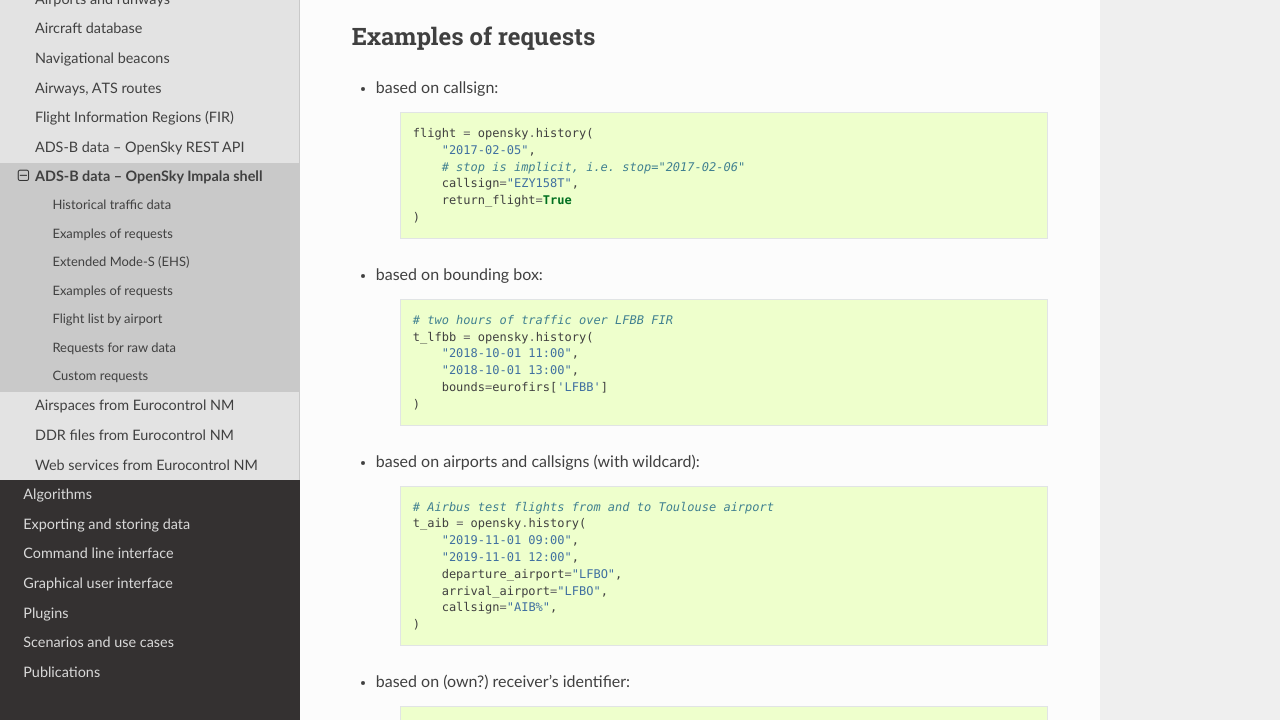
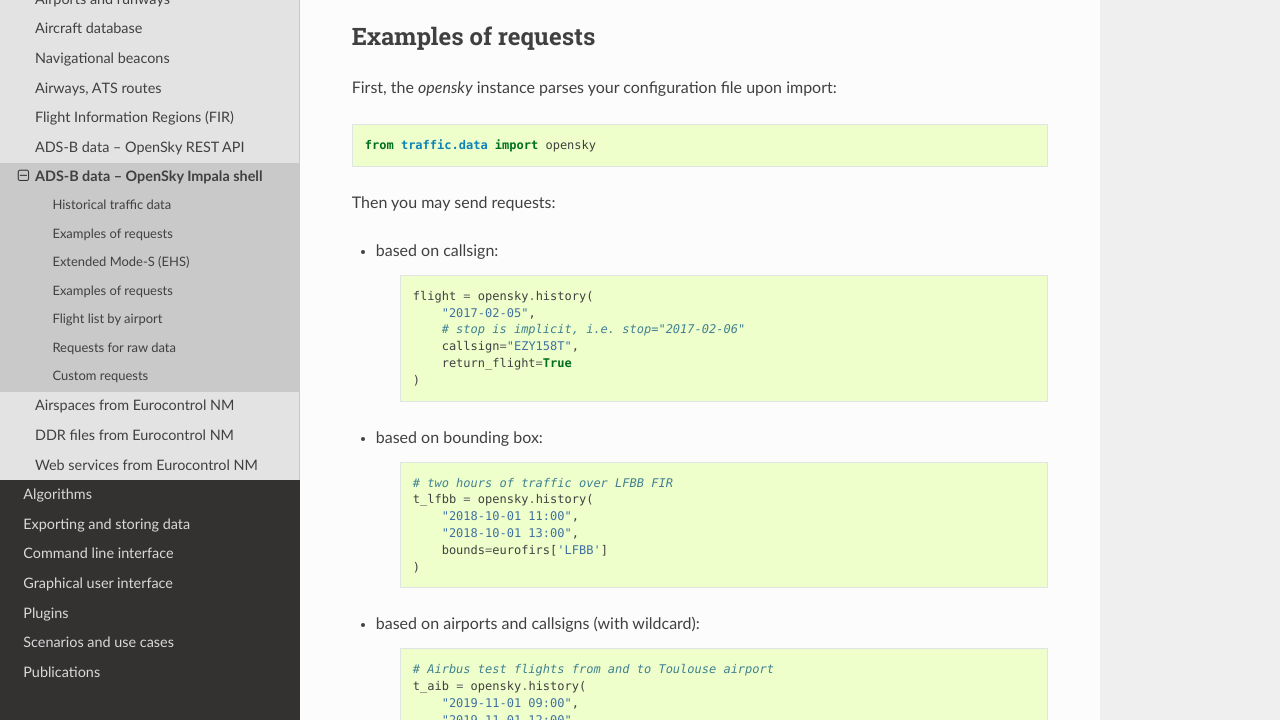
Before and after one commit to xoolive/traffic, a Sphinx documentation site: the page built from docs/opensky_impala.rst, in a window 1280 px wide and 900 px high, scrolled down 705 px, cut to the strip 180-900 px from the top of the window. Built offline with Sphinx 7.4.7 and the Read the Docs theme 2.0.0, drawn with Linux system fonts in a browser that asks for light colours; pages that are not in the unit, such as notebooks, are missing from menus; a script that is not in the unit is left out; comment, search, counter and statistics services are not loaded.

Commit message:
clarify documentation, fix #104

```diff
--- a/docs/opensky_impala.rst
+++ b/docs/opensky_impala.rst
@@ -38,6 +38,14 @@ Historical traffic data
 
 Examples of requests
 ~~~~~~~~~~~~~~~~~~~~
+
+First, the `opensky` instance parses your configuration file upon import:
+
+.. code:: python
+
+    from traffic.data import opensky
+
+Then you may send requests:
 
 - based on callsign:
 
```
